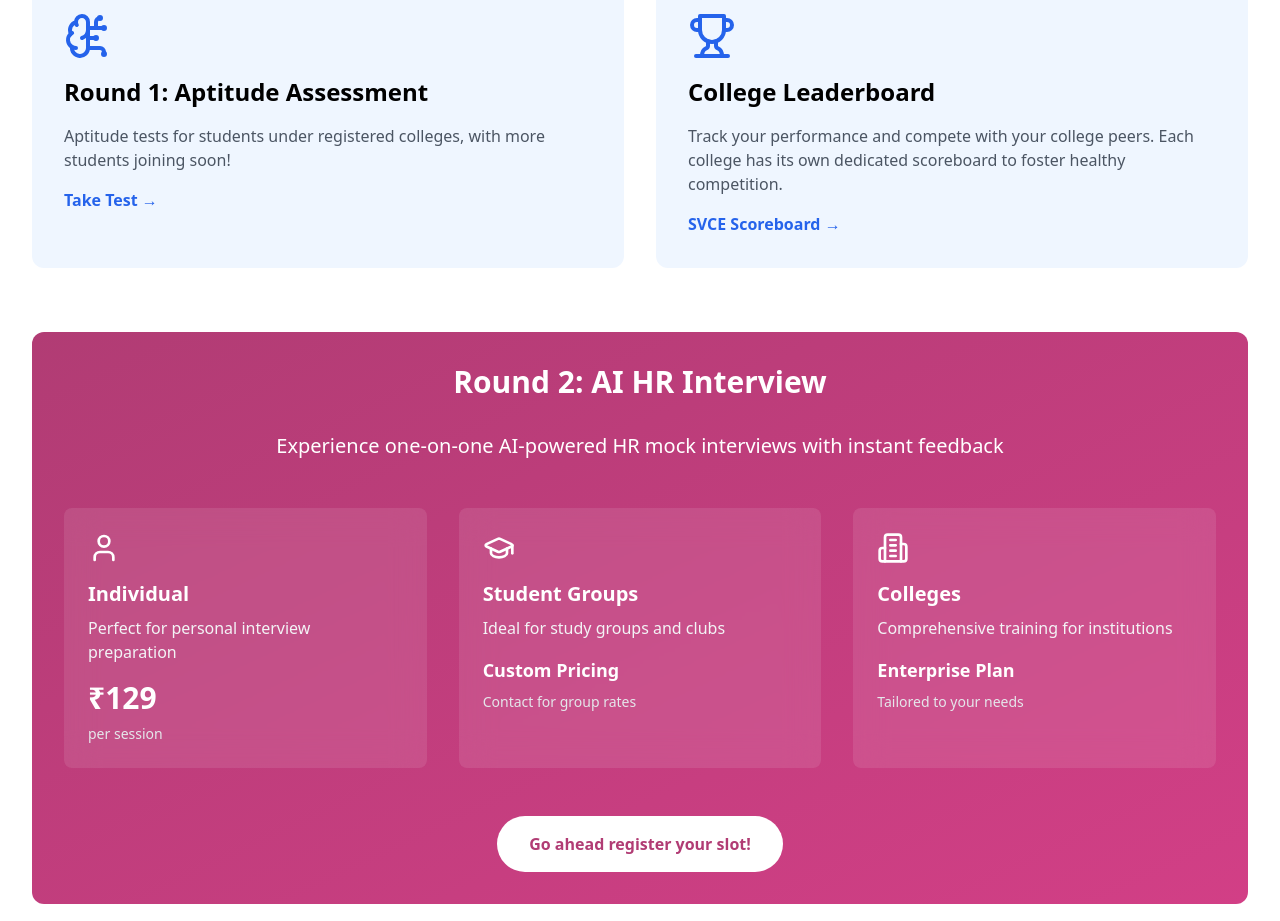
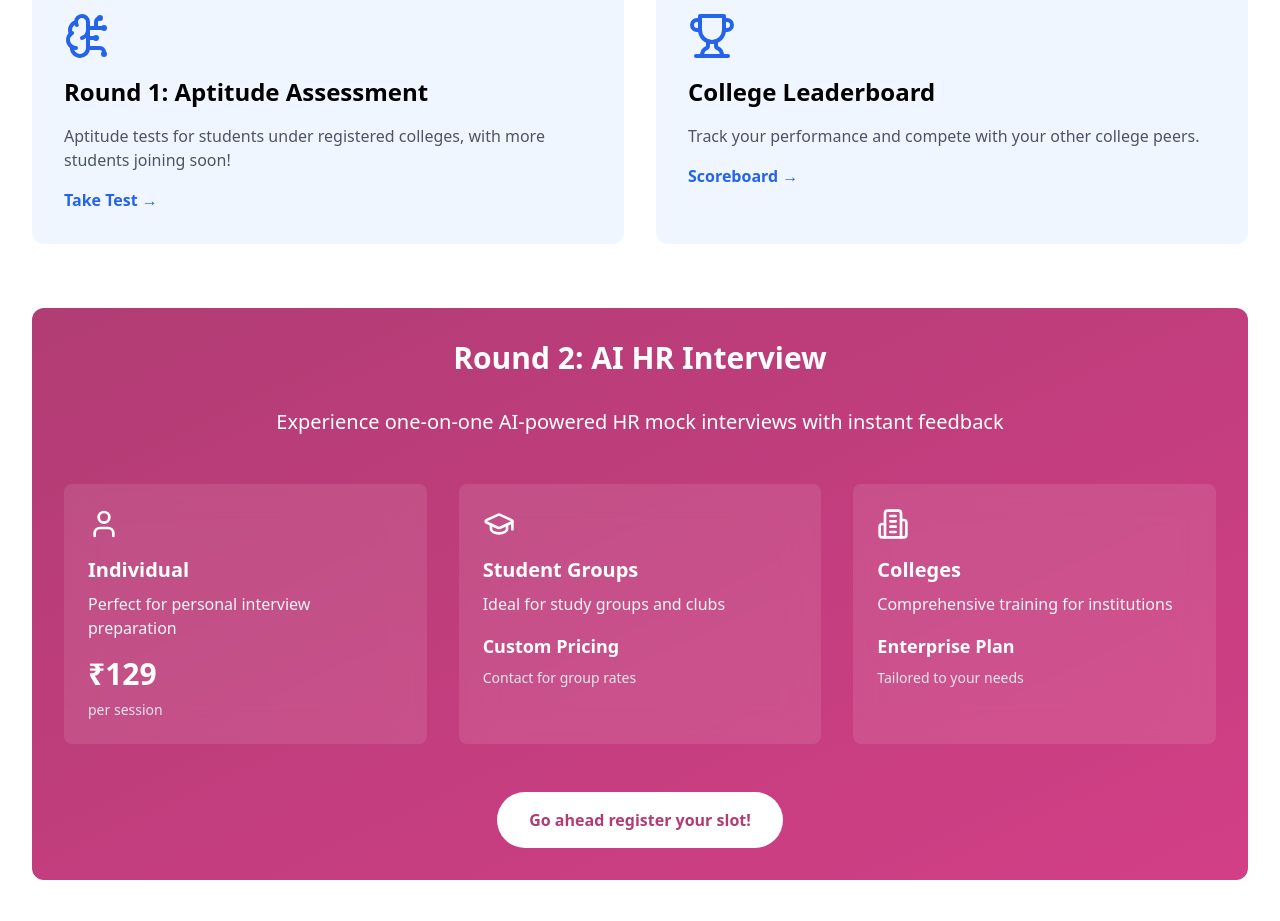
Before and after one commit to rohitmenonhart-xhunter/mockello-landingpage, a React (Vite) app: page / in a window 1280 px wide. Shown: the part 1560-2481 px from the top of the page. Built offline with nearby package versions, Linux system fonts and the light colour scheme.

Commit message:
Update PerformanceSection.tsx

```diff
--- a/src/components/features/PerformanceSection.tsx
+++ b/src/components/features/PerformanceSection.tsx
@@ -11,7 +11,7 @@ export const PerformanceSection = () => (
     <Trophy className="w-12 h-12 text-blue-600 mb-4" />
     <h3 className="text-2xl font-semibold mb-4">College Leaderboard</h3>
     <p className="text-gray-600 mb-4">
-      Track your performance and compete with your college peers. Each college has its own dedicated scoreboard to foster healthy competition.
+      Track your performance and compete with your other college peers.
     </p>
     <a
       href="https://mockellosvcescoreboard.vercel.app/"
@@ -19,7 +19,7 @@ export const PerformanceSection = () => (
       rel="noopener noreferrer"
       className="text-blue-600 font-semibold hover:text-blue-700 transition-colors"
     >
-      SVCE Scoreboard →
+      Scoreboard →
     </a>
   </motion.div>
 );
```
